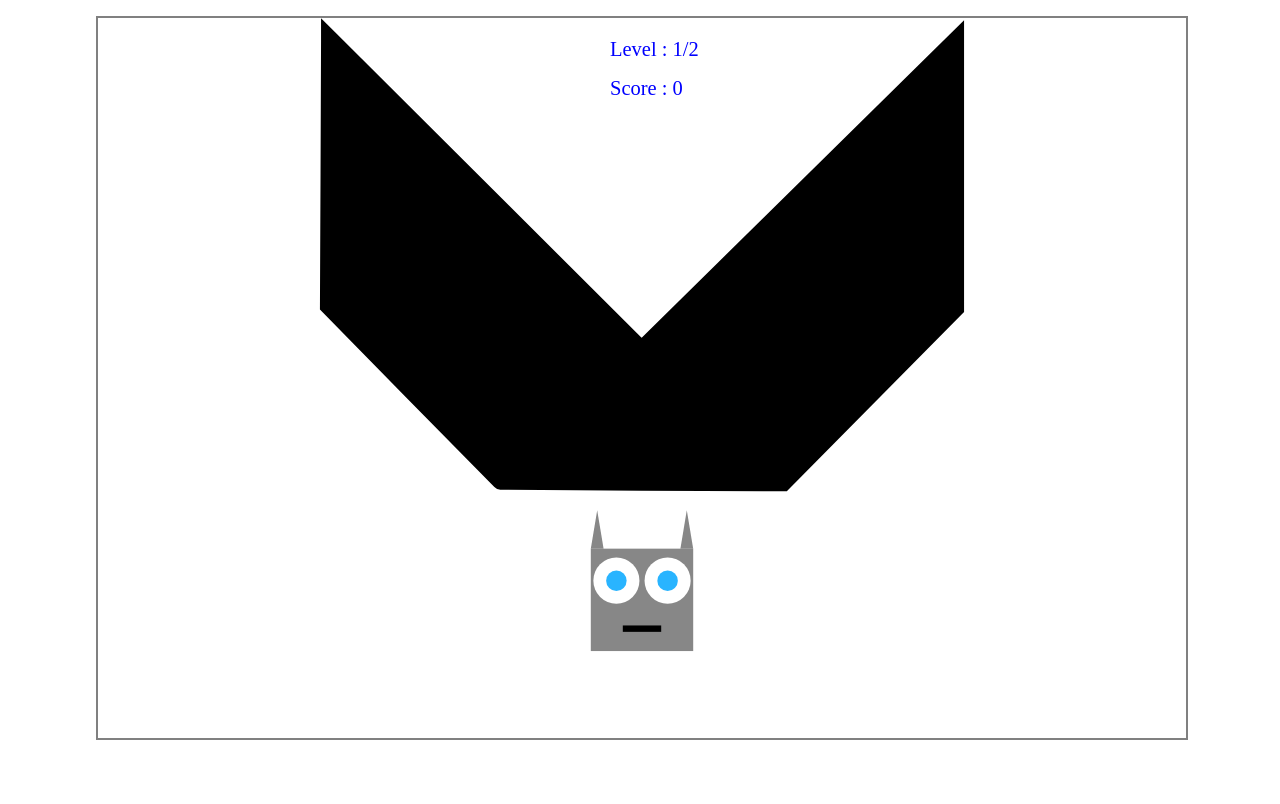
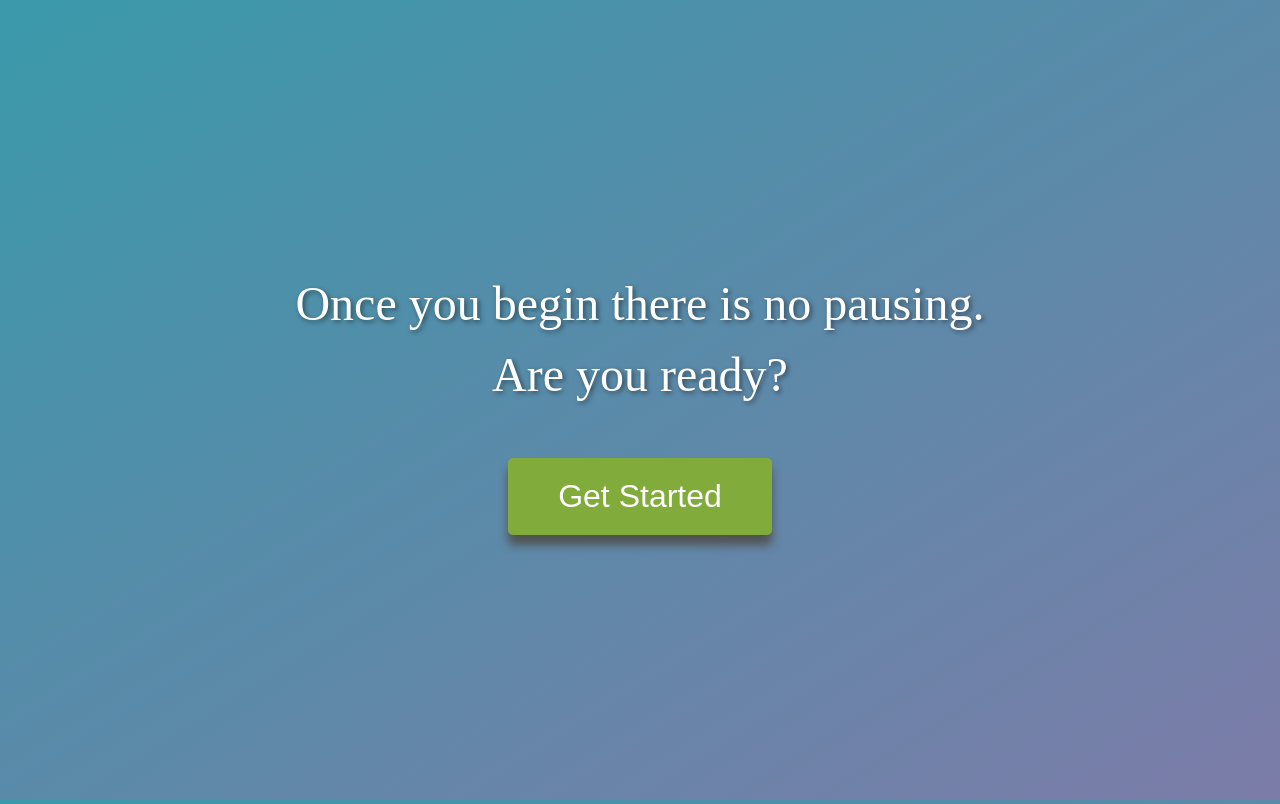
Before and after one commit to emansiu/EmanateStudios-UCSD-LearningGame, a PHP site: page / in a window 1280 px wide. Before the commit the page ends 740 px from the top, so only its background shows below. Run offline with PHP 8.4, Linux system fonts and the light colour scheme; some libraries are stand-ins or nearby versions.

Commit message:
added beginning menu page

```diff
--- a/client/app.css
+++ b/client/app.css
@@ -1,10 +1,11 @@
 
 body{
     display:block;
-    padding:1rem;
+    padding:2px;
+    background-color:gray;
 }
 
-.borderCheck2 {
+.gameViewBorder {
     border:2px solid gray;
 }
 
@@ -29,3 +30,53 @@ text {
               user-select: none; /* Non-prefixed version, currently
                                     supported by Chrome, Opera and Firefox */
 }
+
+svg{
+    background-color:rgb(238, 238, 238);
+}
+html{
+    height:100%;
+}
+#gameMenu{
+    -webkit-background-size: cover;
+    -moz-background-size: cover;
+    -o-background-size: cover;
+    background-size: cover;
+    background: '#70bg32';
+    background-repeat:no-repeat;
+    background: -webkit-linear-gradient( to left top, rgb(124, 124, 168), rgb(58, 153, 170));
+    background: -moz-linear-gradient( to left top, rgb(124, 124, 168), rgb(58, 153, 170));
+    background: -ms-linear-gradient( to left top, rgb(124, 124, 168), rgb(58, 153, 170));
+    background: -o-linear-gradient( to left top, rgb(124, 124, 168), rgb(58, 153, 170));
+    background: linear-gradient( to left top, rgb(124, 124, 168), rgb(58, 153, 170));
+}
+.menuStyle{
+    height:100vh;
+    display:flex;
+    flex-direction: column;
+    justify-content: center;
+    align-items: center;
+}
+.menuStyle p {
+    font-size: 3rem;
+    color:white;
+    margin:0.7rem;
+}
+button {
+    background-color: rgb(129, 172, 60); /* Green */
+    border-radius: 5px;
+    border: none;
+    color: white;
+    padding: 20px 50px;
+    text-align: center;
+    text-decoration: none;
+    display: inline-block;
+    font-size: 2rem;
+    margin-top: 3rem;
+}
+.dropShadow {
+    box-shadow: 0px 10px 10px rgb(81, 82, 81);
+}
+.textShadow {
+    text-shadow: 2px 2px 5px rgba(0, 0, 0, 0.479);
+}
--- a/client/game.js
+++ b/client/game.js
@@ -8,7 +8,7 @@ playArea.setAttribute("height", `${'100%'}`);
 playArea.setAttribute("width", `${'100%'}`);
 
 let score = 0;
-let currentRound = 0;
+let currentRound = 1;
 const numberOfRounds = 3;
 let level = 1;
 const numberOfLevels = 2;
@@ -21,7 +21,22 @@ let animLeft = gsap.timeline();
 // initialze heads up display
 document.getElementById("level").innerHTML = `Level : ${level}/${numberOfLevels}`;
 document.getElementById("score").innerHTML = `Score : ${score}`;
+console.log(`current round: ${currentRound}, level: ${level}, score: ${score}`)
 
+
+let elem = document.getElementById("appBody");
+var openFullscreen = () => {
+    if (elem.requestFullscreen) {
+        elem.requestFullscreen();
+    } else if (elem.mozRequestFullScreen) { /* Firefox */
+        elem.mozRequestFullScreen();
+    } else if (elem.webkitRequestFullscreen) { /* Chrome, Safari & Opera */
+        elem.webkitRequestFullscreen();
+    } else if (elem.msRequestFullscreen) { /* IE/Edge */
+        elem.msRequestFullscreen();
+    }
+}
+window.onload = openFullscreen()
 // ----------- END CORE GLOBAL COMPONENTS---------------
 
 //=========================== Game functions ========================================
--- a/client/index.html
+++ b/client/index.html
@@ -11,30 +11,20 @@
     <title>UCSD D.O.P.</title>
 </head>
 
-<body>
-
-    <div id="container">
-
-
-        <!-- PLAYAREA IN WHICH CODE IS PLACED INTO FROM GAME.JS -->
-        <svg id="playArea" class="borderCheck2" viewBox="0 0 85 56.25" height="0" width="0"
-            xmlns="http://www.w3.org/2000/svg">
-
-            <text id="level" x="40" y="3" fill="blue"></text>
-            <text id="score" x="40" y="6" fill="blue"></text>
+<body id="gameMenu">
 
 
 
-        </svg>
-
+    <div class="menuStyle">
+        <p class="textShadow">Once you begin there is no pausing.</p>
+        <p class="textShadow">Are you ready?</p>
+        <a href="game.html">
+            <button class="dropShadow">Get Started</button>
+        </a>
     </div>
 
 
 
-    <!-- IMPORTING GSAP AND OUR OWN GAME.JS -->
-    <script src="https://cdnjs.cloudflare.com/ajax/libs/gsap/3.2.6/gsap.min.js"></script>
-    <script src="https://cdnjs.cloudflare.com/ajax/libs/gsap/3.2.6/Draggable.min.js"></script>
-    <script src="game.js"></script>
 
 </body>
 
```
Also changed, not shown: client/game.html (added, +41 -0 lines).
